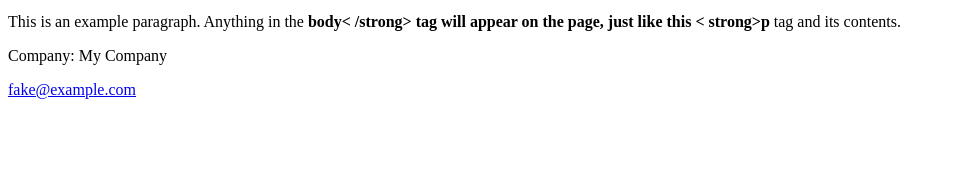
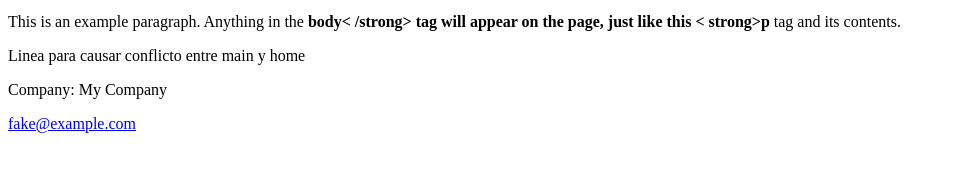
Before and after one commit to Dulotar0/Exercise_Unit5_website, a plain HTML site: page index.html in a window 1280 px wide. Shown: the part 29-200 px from the top of the page, without its empty margins (0-955 px from the left). Drawn offline with Linux system fonts and the light colour scheme.

Commit message:
adding conflicts in home

```diff
--- a/index.html
+++ b/index.html
@@ -8,6 +8,7 @@
         <p>This is an example paragraph. Anything in the <strong>body<
         /strong> tag will appear on the page, just like this <
         strong>p</strong> tag and its contents.</p>
+        <p>Linea para causar conflicto entre main y home</p>
     </body>
     <footer>
         <p>Company: My Company</p>
```
